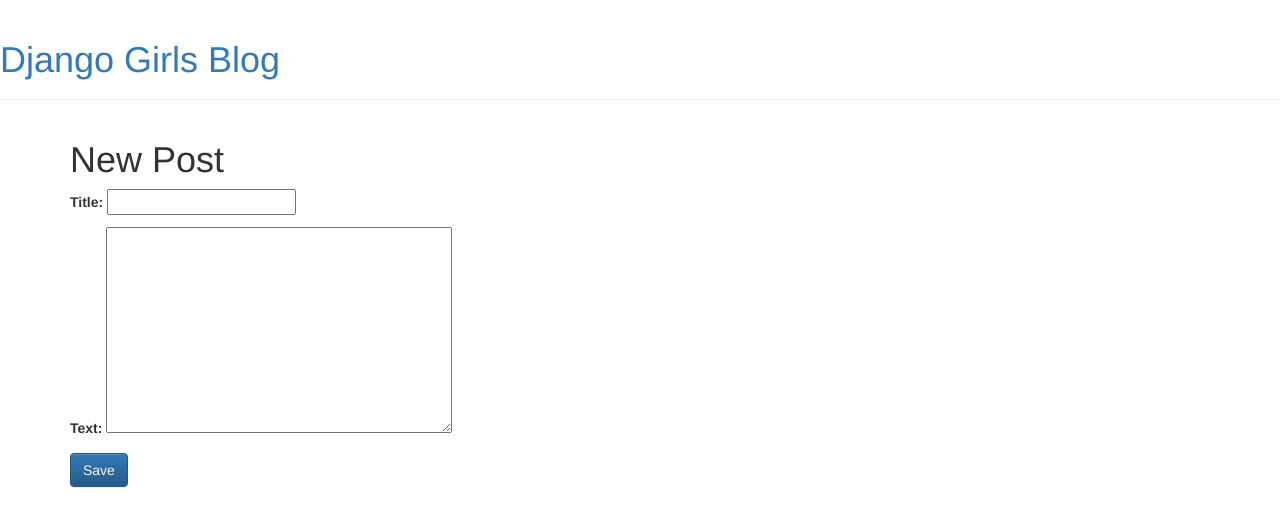
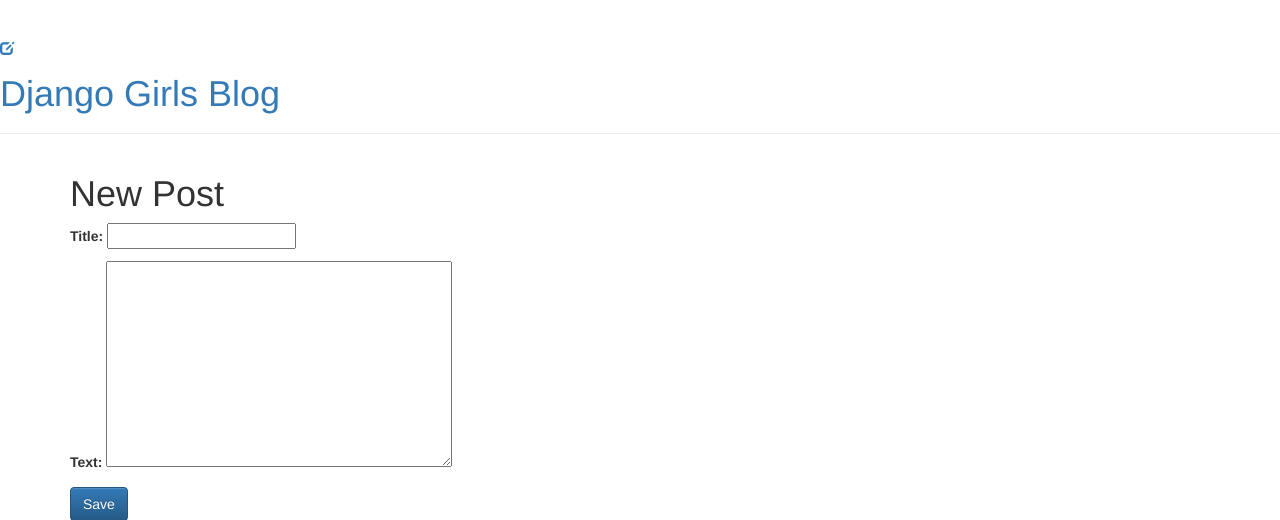
Before and after one commit to aiman3719/my-first-blog, a Django app: page /blog/post/new/ in a window 1280 px wide. Shown: the top 520 px of the page. Run offline with Django 3.2, Linux system fonts and the light colour scheme; some libraries are stand-ins or nearby versions.

Commit message:
base.html에 추가  post_draft_list link 추가

```diff
--- a/blog/templates/blog/base.html
+++ b/blog/templates/blog/base.html
@@ -21,6 +21,9 @@
                     <span class="glyphicon glyphicon-plus"></span>
             </a>
         {% endif %}
+        <a href="{% url 'post_draft_list' %}" class="top-menu">
+            <span class="glyphicon glyphicon-edit"></span>
+        </a>
         <h1><a href="/">Django Girls Blog</a></h1>
     </div>
 
--- a/blog/views.py
+++ b/blog/views.py
@@ -31,7 +31,7 @@
         if form.is_valid():
             post = form.save(commit=False)
             post.author =  request.user
-            post.published_date = timezone.now()
+            # post.published_date = timezone.now()
             post.save()
             return redirect('post_detail', pk=post.pk)
     else:
@@ -50,7 +50,7 @@
         if form.is_valid():
             post = form.save(commit=False)
             post.author = request.user
-            post.published_date = timezone.now()
+            # post.published_date = timezone.now()
             post.save()
             return redirect('post_detail', post.pk)
         else:
```
